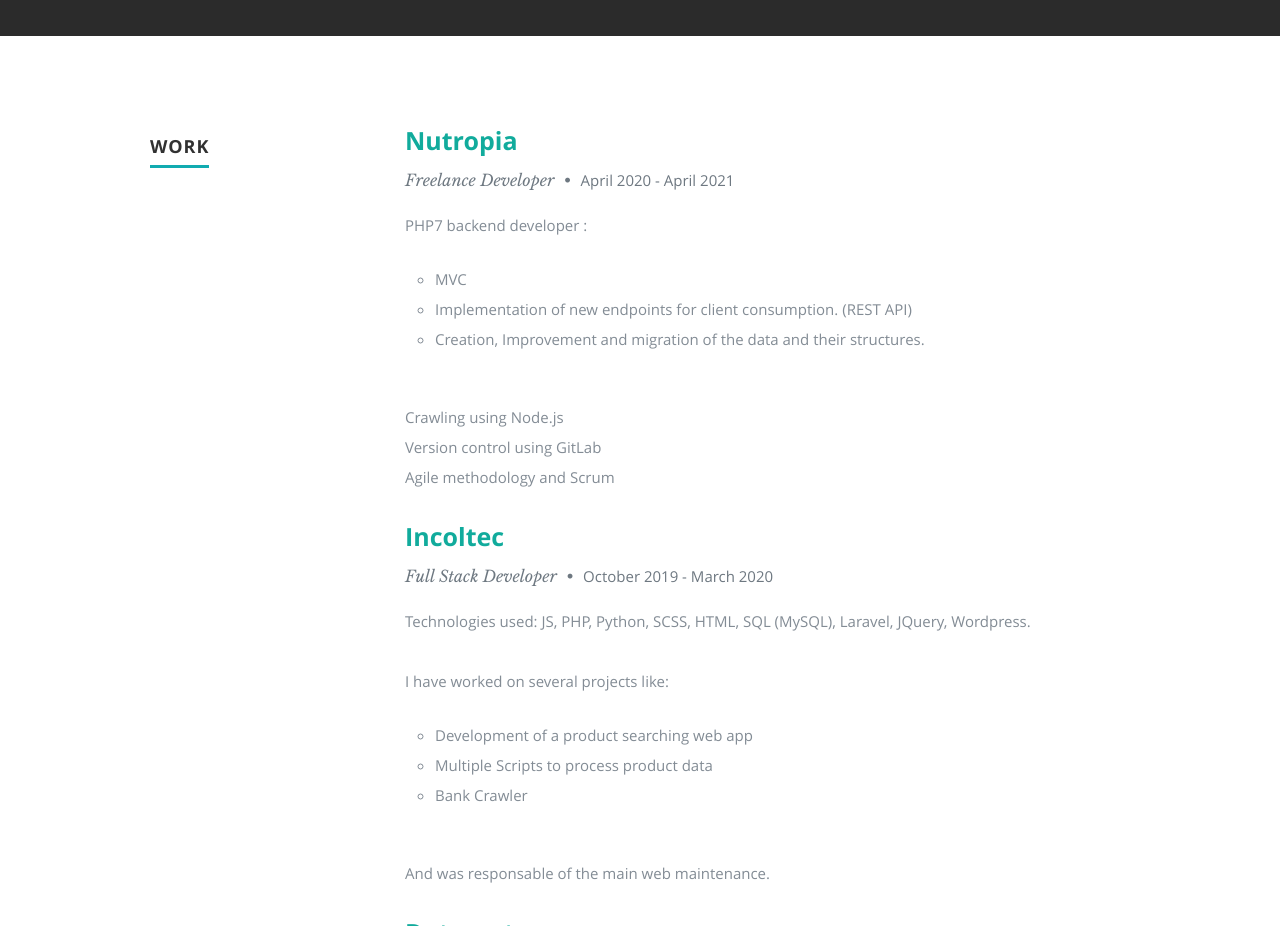
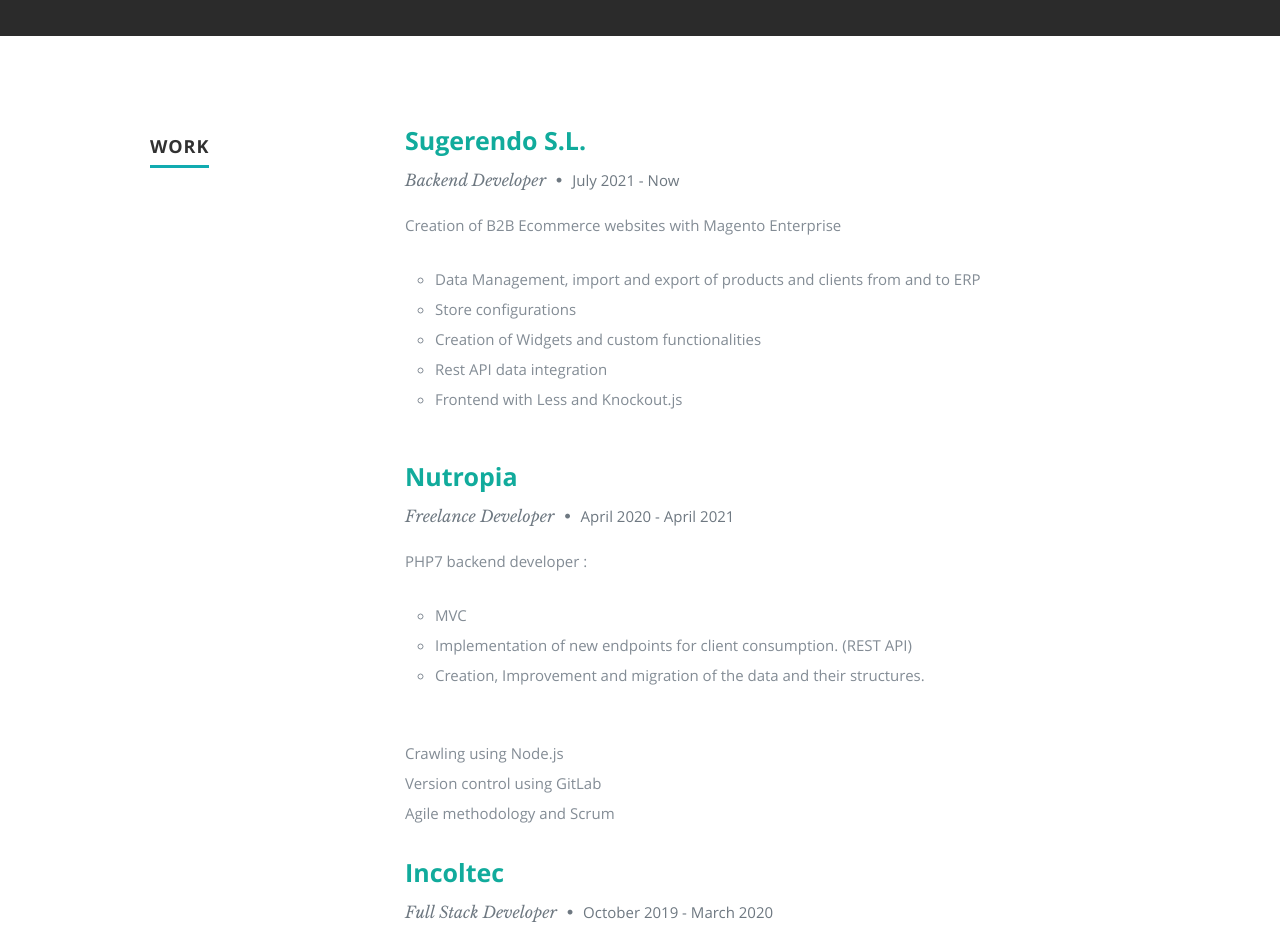
Before and after one commit to crocainfo/crocainfo.github.io, a plain HTML site: page index.html in a window 1280 px wide. Shown: the part 1460-2386 px from the top of the page. Drawn offline with nearby package versions, Linux system fonts and the light colour scheme.

Commit message:
Update to work experience, included current job

```diff
--- a/index.html
+++ b/index.html
@@ -147,6 +147,30 @@
          </div>
 
          <div class="nine columns main-col">
+
+            <div class="row item">
+
+               <div class="twelve columns">
+
+                  <h3><a class="workExpLink" href="https://www.sugerendo.com/" target="_blank">Sugerendo S.L.</a></h3>
+                  <p class="info">Backend Developer <span>&bull;</span> <em class="date">July 2021 - Now </em></p>
+
+                  <p>
+                     Creation of B2B Ecommerce websites with Magento Enterprise
+                  </p>
+                  <ul style="list-style: circle; padding-left: 2em;">
+                     <li>Data Management, import and export of products and clients from and to ERP</li>
+                     <li>Store configurations</li>
+                     <li>Creation of Widgets and custom functionalities</li>
+                     <li>Rest API data integration</li>
+                     <li>Frontend with Less and Knockout.js</li>
+                  </ul>
+
+                  <br>
+
+               </div>
+
+            </div> <!-- item end -->
 
             <div class="row item">
 
```
